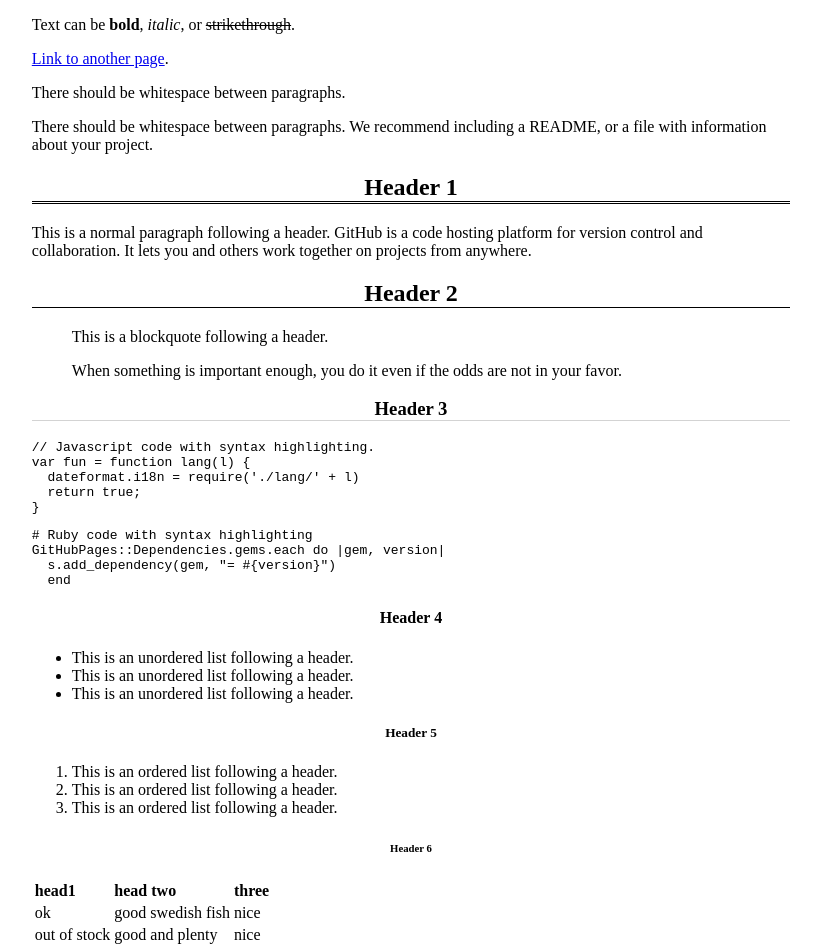
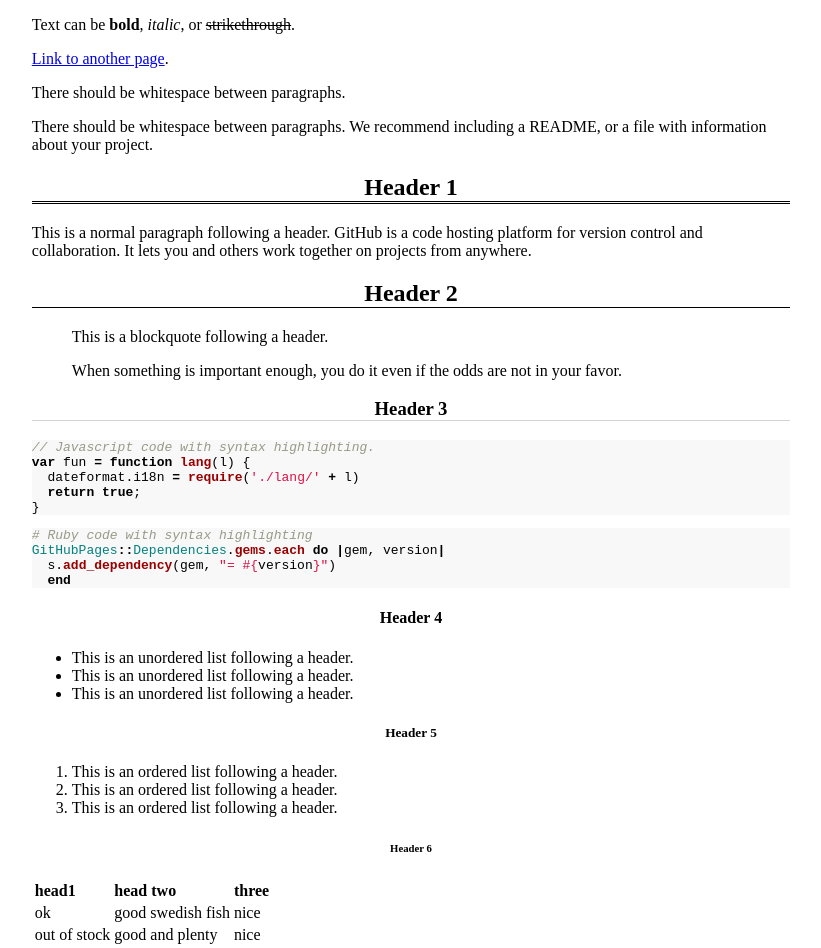
Before and after one commit to swashdev/untitled-pages-theme, a Jekyll site: the page built from index.md, in a window 1280 px wide. Shown: the top 948 px of the page, without its empty margins (229-1050 px from the left). Built offline with Jekyll 4.4.1, drawn with Linux system fonts in a browser that asks for light colours.

Commit message:
add syntax highlighting to the stylesheet.
I want it known that this is how GitHub chose to do it, not me.

```diff
--- a/_layouts/default.html
+++ b/_layouts/default.html
@@ -5,7 +5,7 @@
 		{% comment %} (page title) | (site title) {% endcomment %}
 		<title>{% if page.title %}{{ page.title }}{% elsif site.description %}{{ site.description }}{% endif %}{% if site.title %}{% if page.title or site.description %} | {% endif %}{{ site.title }}{% endif %}</title>
 
-                <link rel = "stylesheet" type = "text/css" href = "{{ "/assets/css/style.css" | absolute_url }}" />
+		<link rel = "stylesheet" type = "text/css" href = "/assets/css/style.css" />
 	</head>
 
 	<body>
--- a/assets/css/style.css
+++ b/assets/css/style.css
@@ -81,3 +81,282 @@ section
 }
 
 /* maybe use the margins for some sidebars in the future */
+
+/* syntax highlighting */
+
+.highlight table td
+{
+	padding: 5px;
+}
+.highlight table pre
+{
+	margin: 0;
+}
+.highlight .cm
+{
+	color: #999988;
+	font-style: italic;
+}
+.highlight .cp
+{
+	color: #999999;
+	font-weight: bold;
+}
+.highlight .c1
+{
+	color: #999988;
+	font-style: italic;
+}
+.highlight .cs
+{
+	color: #999999;
+	font-weight: bold;
+	font-style: italic;
+}
+.highlight .c, .highlight .ch, .highlight .cd, .highlight .cpf
+{
+	color: #999988;
+	font-style: italic;
+}
+.highlight .err
+{
+	color: #a61717;
+	background-color: #e3d2d2;
+}
+.highlight .gd
+{
+	color: #000000;
+	background-color: #ffdddd;
+}
+.highlight .ge
+{
+	color: #000000;
+	font-style: italic;
+}
+.highlight .gr
+{
+	color: #aa0000;
+}
+.highlight .gh
+{
+	color: #999999;
+}
+.highlight .gi
+{
+	color: #000000;
+	background-color: #ddffdd;
+}
+.highlight .go
+{
+	color: #888888;
+}
+.highlight .gp
+{
+	color: #555555;
+}
+.highlight .gs
+{
+	font-weight: bold;
+}
+.highlight .gu
+{
+	color: #aaaaaa;
+}
+.highlight .gt
+{
+	color: #aa0000;
+}
+.highlight .kc
+{
+	color: #000000;
+	font-weight: bold;
+}
+.highlight .kd
+{
+	color: #000000;
+	font-weight: bold;
+}
+.highlight .kn
+{
+	color: #000000;
+	font-weight: bold;
+}
+.highlight .kp
+{
+	color: #000000;
+	font-weight: bold;
+}
+.highlight .kr
+{
+	color: #000000;
+	font-weight: bold;
+}
+.highlight .kt
+{
+	color: #445588;
+	font-weight: bold;
+}
+.highlight .k, .highlight .kv
+{
+	color: #000000;
+	font-weight: bold;
+}
+.highlight .mf
+{
+	color: #009999;
+}
+.highlight .mh
+{
+	color: #009999;
+}
+.highlight .il
+{
+	color: #009999;
+}
+.highlight .mi
+{
+	color: #009999;
+}
+.highlight .mo
+{
+	color: #009999;
+}
+.highlight .m, .highlight .mb, .highlight .mx
+{
+	color: #009999;
+}
+.highlight .sb
+{
+	color: #d14;
+}
+.highlight .sc
+{
+	color: #d14;
+}
+.highlight .sd
+{
+	color: #d14;
+}
+.highlight .s2
+{
+	color: #d14;
+}
+.highlight .se
+{
+	color: #d14;
+}
+.highlight .sh
+{
+	color: #d14;
+}
+.highlight .si
+{
+	color: #d14;
+}
+.highlight .sx
+{
+	color: #d14;
+}
+.highlight .sr
+{
+	color: #009926;
+}
+.highlight .s1
+{
+	color: #d14;
+}
+.highlight .ss
+{
+	color: #990073;
+}
+.highlight .s, .highlight .sa, .highlight .dl
+{
+	color: #d14;
+}
+.highlight .na
+{
+	color: #008080;
+}
+.highlight .bp
+{
+	color: #999999;
+}
+.highlight .nb
+{
+	color: #0086B3;
+}
+.highlight .nc
+{
+	color: #445588;
+	font-weight: bold;
+}
+.highlight .no
+{
+	color: #008080;
+}
+.highlight .nd
+{
+	color: #3c5d5d;
+	font-weight: bold;
+}
+.highlight .ni
+{
+	color: #800080;
+}
+.highlight .ne
+{
+	color: #990000;
+	font-weight: bold;
+}
+.highlight .nf, .highlight .fm
+{
+	color: #990000;
+	font-weight: bold;
+}
+.highlight .nl
+{
+	color: #990000;
+	font-weight: bold;
+}
+.highlight .nn
+{
+	color: #555555;
+}
+.highlight .nt
+{
+	color: #000080;
+}
+.highlight .vc
+{
+	color: #008080;
+}
+.highlight .vg
+{
+	color: #008080;
+}
+.highlight .vi
+{
+	color: #008080;
+}
+.highlight .nv, .highlight .vm
+{
+	color: #008080;
+}
+.highlight .ow
+{
+	color: #000000;
+	font-weight: bold;
+}
+.highlight .o
+{
+	color: #000000;
+	font-weight: bold;
+}
+.highlight .w
+{
+	color: #bbbbbb;
+}
+.highlight
+{
+	background-color: #f8f8f8;
+}
```
